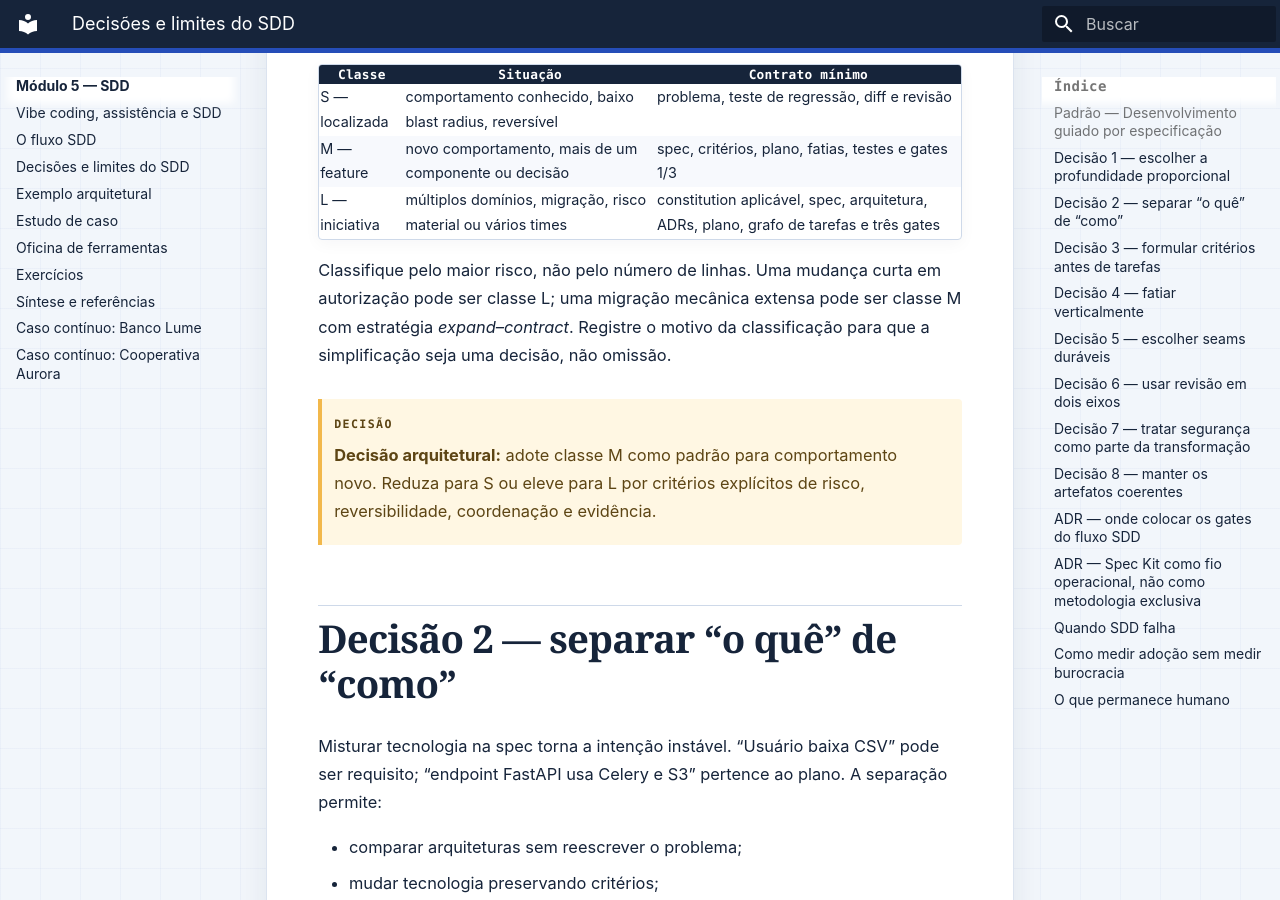
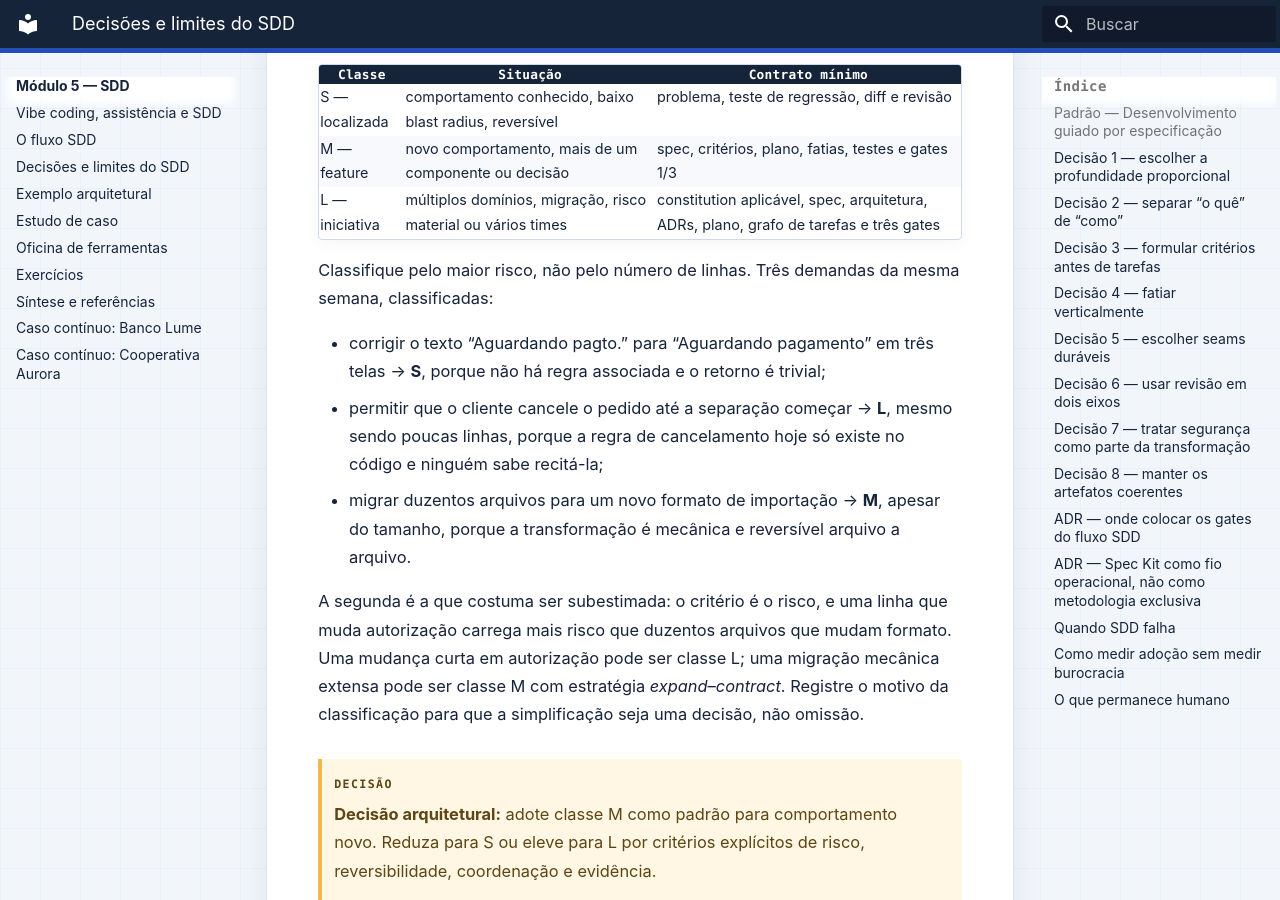
Before and after one commit to aulas-marco/arquitetura-solucoes-ia-generativa, an MkDocs documentation site: the page built from docs/modulo-5-sdd/decisoes.md, in a window 1280 px wide and 900 px high, scrolled down 1492 px. Built offline with MkDocs 1.6.1 and Material for MkDocs 9.7.7, drawn with Linux system fonts in a browser that asks for light colours; some of the changed text lies outside the part shown.

Commit message:
docs(mod5): exemplos concretos nas decisões que só tinham tabela
Decisão 1 ganha três demandas classificadas em S, M e L com o motivo;
Decisão 4 ganha o contraste com a decomposição horizontal; Decisão 5
mostra o teste que sobrevive à refatoração ao lado do que quebra;
Decisão 7 mostra a pergunta de autorização entrando na especificação em
vez de na revisão final; e a seção de medição de adoção ganha o caso em
que a velocidade sobe e o retrabalho sobe junto.

Co-Authored-By: Claude Opus 5 (1M context) <noreply@anthropic.com>

```diff
--- a/docs/modulo-5-sdd/decisoes.md
+++ b/docs/modulo-5-sdd/decisoes.md
@@ -28,7 +28,13 @@ Use três classes:
 | M — feature | novo comportamento, mais de um componente ou decisão | spec, critérios, plano, fatias, testes e gates 1/3 |
 | L — iniciativa | múltiplos domínios, migração, risco material ou vários times | constitution aplicável, spec, arquitetura, ADRs, plano, grafo de tarefas e três gates |
 
-Classifique pelo maior risco, não pelo número de linhas. Uma mudança curta em autorização pode ser classe L; uma migração mecânica extensa pode ser classe M com estratégia *expand–contract*. Registre o motivo da classificação para que a simplificação seja uma decisão, não omissão.
+Classifique pelo maior risco, não pelo número de linhas. Três demandas da mesma semana, classificadas:
+
+- corrigir o texto “Aguardando pagto.” para “Aguardando pagamento” em três telas → **S**, porque não há regra associada e o retorno é trivial;
+- permitir que o cliente cancele o pedido até a separação começar → **L**, mesmo sendo poucas linhas, porque a regra de cancelamento hoje só existe no código e ninguém sabe recitá-la;
+- migrar duzentos arquivos para um novo formato de importação → **M**, apesar do tamanho, porque a transformação é mecânica e reversível arquivo a arquivo.
+
+A segunda é a que costuma ser subestimada: o critério é o risco, e uma linha que muda autorização carrega mais risco que duzentos arquivos que mudam formato. Uma mudança curta em autorização pode ser classe L; uma migração mecânica extensa pode ser classe M com estratégia *expand–contract*. Registre o motivo da classificação para que a simplificação seja uma decisão, não omissão.
 
 > **Decisão arquitetural:** adote classe M como padrão para comportamento novo. Reduza para S ou eleve para L por critérios explícitos de risco, reversibilidade, coordenação e evidência.
 
@@ -83,7 +89,7 @@ Uma fatia vertical entrega uma trajetória estreita de ponta a ponta. Para expor
 4. adicionar expiração e nova solicitação;
 5. ampliar volume e medir SLO.
 
-Cada fatia possui comportamento demonstrável e mantém a suíte verde. Uma decomposição horizontal — tabela, repositório, serviço, API, interface — só demonstra valor depois de integrar tudo. Também aumenta a probabilidade de agentes implementarem suposições incompatíveis em paralelo.
+Cada fatia possui comportamento demonstrável e mantém a suíte verde. Uma decomposição horizontal — tabela, repositório, serviço, API, interface — só demonstra valor depois de integrar tudo. Para a mesma exportação, a versão horizontal seria: criar a tabela de exportações; criar o repositório; criar o serviço; criar o endpoint; criar a tela. Depois de quatro dessas cinco tarefas, ninguém consegue exportar nada, e o primeiro erro de contrato só aparece na quinta. Também aumenta a probabilidade de agentes implementarem suposições incompatíveis em paralelo.
 
 Tarefas paralelas devem ter:
 
@@ -113,7 +119,7 @@ Antes de gerar testes, identifique as interfaces pelas quais consumidores observ
 | função pública de domínio | regra determinística | simular o próprio comportamento testado |
 | adaptador | tradução de dependência externa | chamar serviço real em toda suíte |
 
-Uma seam profunda permite trocar implementação mantendo contrato. Uma seam rasa expõe muitos detalhes e multiplica testes frágeis. O plano deve registrar assinatura, invariantes, tipos de erro e dados sensíveis de cada interface.
+Uma seam profunda permite trocar implementação mantendo contrato. Uma seam rasa expõe muitos detalhes e multiplica testes frágeis. Concretamente, no caso da exportação: o teste que entra por `POST /exportacoes` com o token de uma coordenadora da unidade Sul e confere que o arquivo traz só a unidade Sul continua valendo depois de trocar o banco, a fila ou a biblioteca de CSV. O teste que chama `montarConsultaSql()` e compara a string gerada quebra na primeira refatoração que não muda comportamento nenhum — e pior, ensina o agente a preservar a string por ela mesma. O plano deve registrar assinatura, invariantes, tipos de erro e dados sensíveis de cada interface.
 
 > **Decisão arquitetural:** teste comportamento na seam mais alta que permaneça rápida, determinística e diagnóstica; use testes internos apenas para propriedades que não podem ser observadas adequadamente por ela.
 
@@ -156,7 +162,7 @@ Checklist mínimo:
 - abuso, automação e limites de taxa considerados;
 - risco residual com dono e prazo.
 
-Um agente de segurança pode aumentar cobertura, mas não aceita risco. Achado crítico bloqueia o portão (*gate*) até correção ou aceitação formal por autoridade competente.
+Um agente de segurança pode aumentar cobertura, mas não aceita risco. O efeito de antecipar aparece assim: na exportação de avaliações, a pergunta “quem pode exportar dados de qual unidade” entrou na especificação e virou um teste negativo — coordenadora da unidade Sul pedindo dados da Norte recebe 403. Se a mesma pergunta só aparecesse na revisão final, o resultado provável seria um filtro aplicado na tela, com o endpoint continuando a devolver tudo para quem soubesse chamá-lo direto. Achado crítico bloqueia o portão (*gate*) até correção ou aceitação formal por autoridade competente.
 
 ## Decisão 8 — manter os artefatos coerentes
 
@@ -244,7 +250,7 @@ Contar specs criadas incentiva produção de arquivos. Métricas melhores observ
 | artefatos permaneceram vivos? | mudanças de comportamento acompanhadas por atualização de spec/teste |
 | o método melhorou fluxo? | tempo de clarificação, retrabalho, lead time e defeitos escapados |
 
-Velocidade de geração isolada é uma métrica perigosa. Se o agente produz mais código e aumenta retrabalho, o sistema local ficou rápido e o fluxo global piorou.
+Velocidade de geração isolada é uma métrica perigosa. Um caso concreto: uma equipe passou de quatro para onze *pull requests* por semana depois de adotar o agente, e no mesmo trimestre o retrabalho por defeito escapado subiu de 8% para 21% das horas. O primeiro número sozinho recomendaria ampliar o uso; os dois juntos recomendam olhar onde a intenção está se perdendo. Se o agente produz mais código e aumenta retrabalho, o sistema local ficou rápido e o fluxo global piorou.
 
 ## O que permanece humano
 
```
